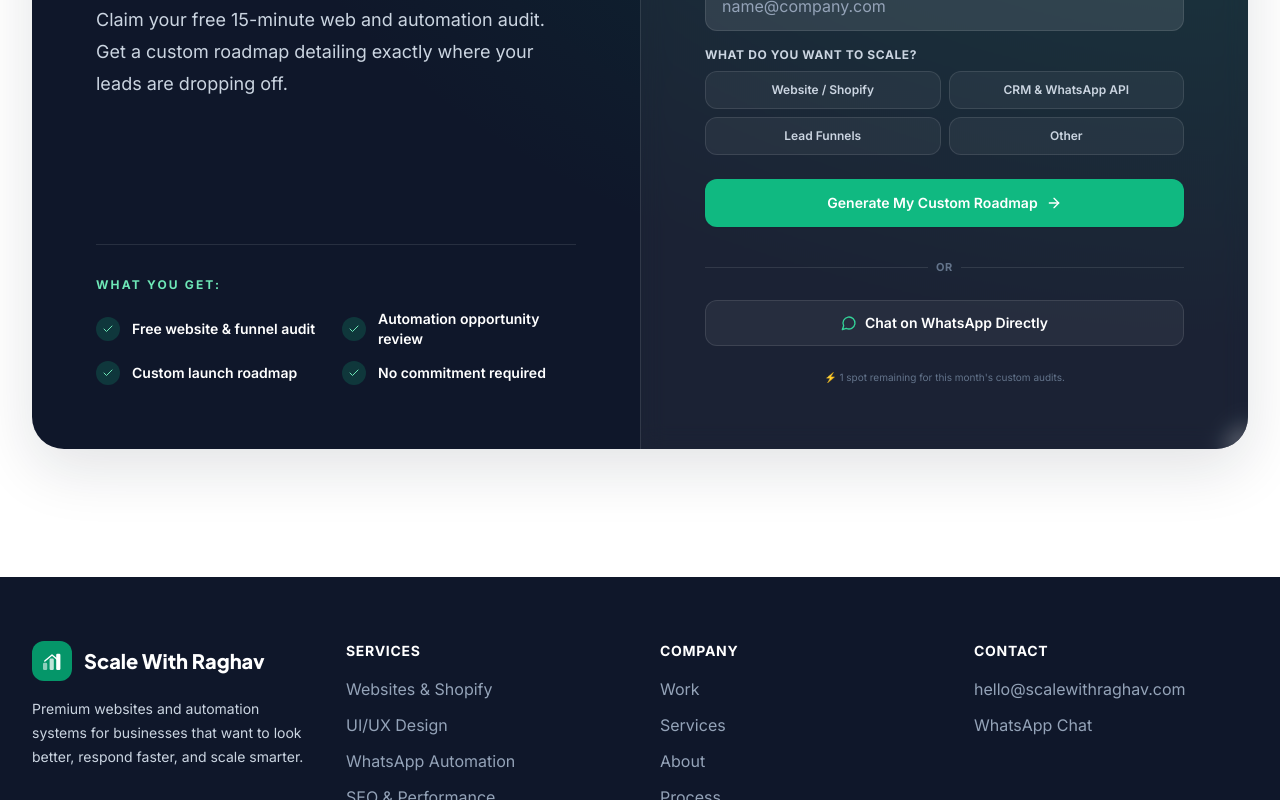
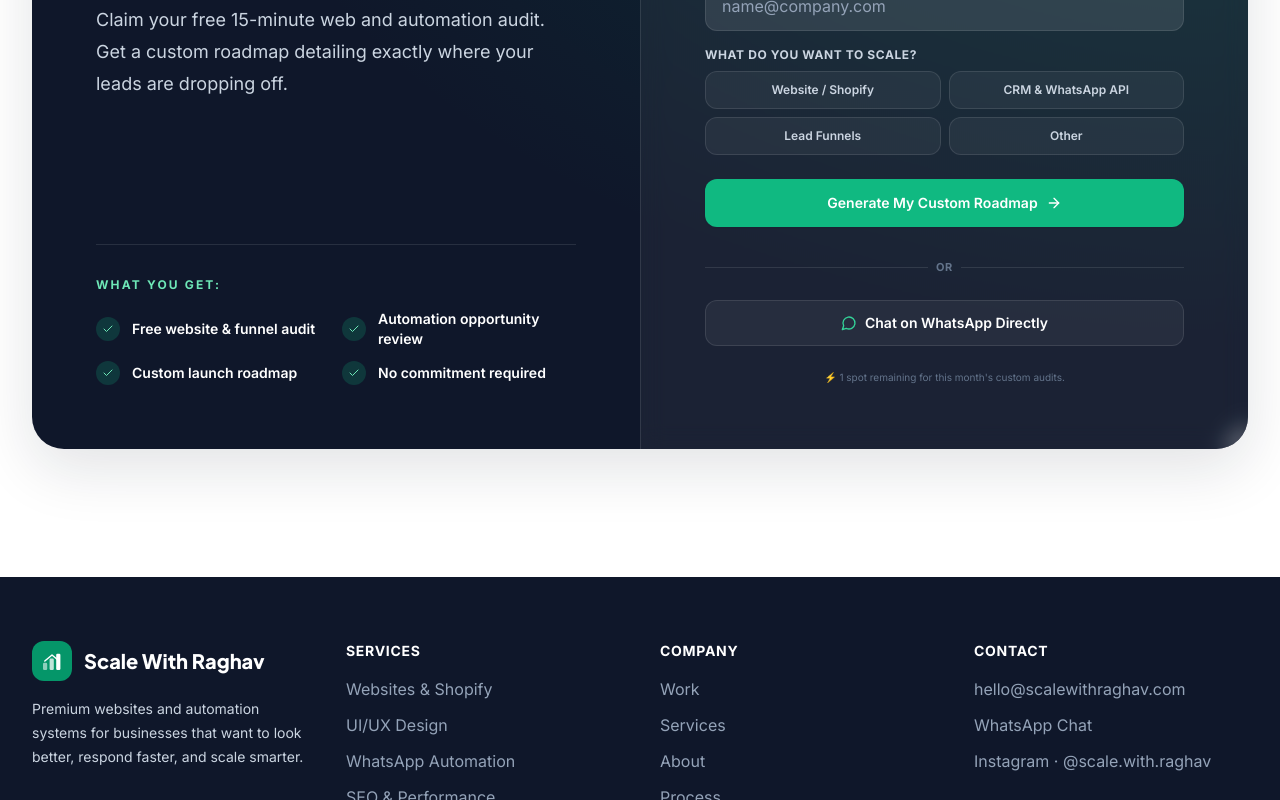
Before and after one commit to raghukundapur4/scale-with-raghav, a React (Vite) app: page / in a window 1280 px wide. Shown: the part 11200-12000 px from the top of the page. Built offline with nearby package versions, Linux system fonts and the light colour scheme.

Commit message:
add Instagram contact link

```diff
--- a/src/components/Footer.jsx
+++ b/src/components/Footer.jsx
@@ -65,6 +65,16 @@ function Footer() {
                   WhatsApp Chat
                 </a>
               </li>
+              <li>
+                <a
+                  href="https://www.instagram.com/scale.with.raghav/"
+                  target="_blank"
+                  rel="noreferrer"
+                  className="transition-colors hover:text-emerald-300"
+                >
+                  Instagram · @scale.with.raghav
+                </a>
+              </li>
             </ul>
           </div>
         </div>
```
